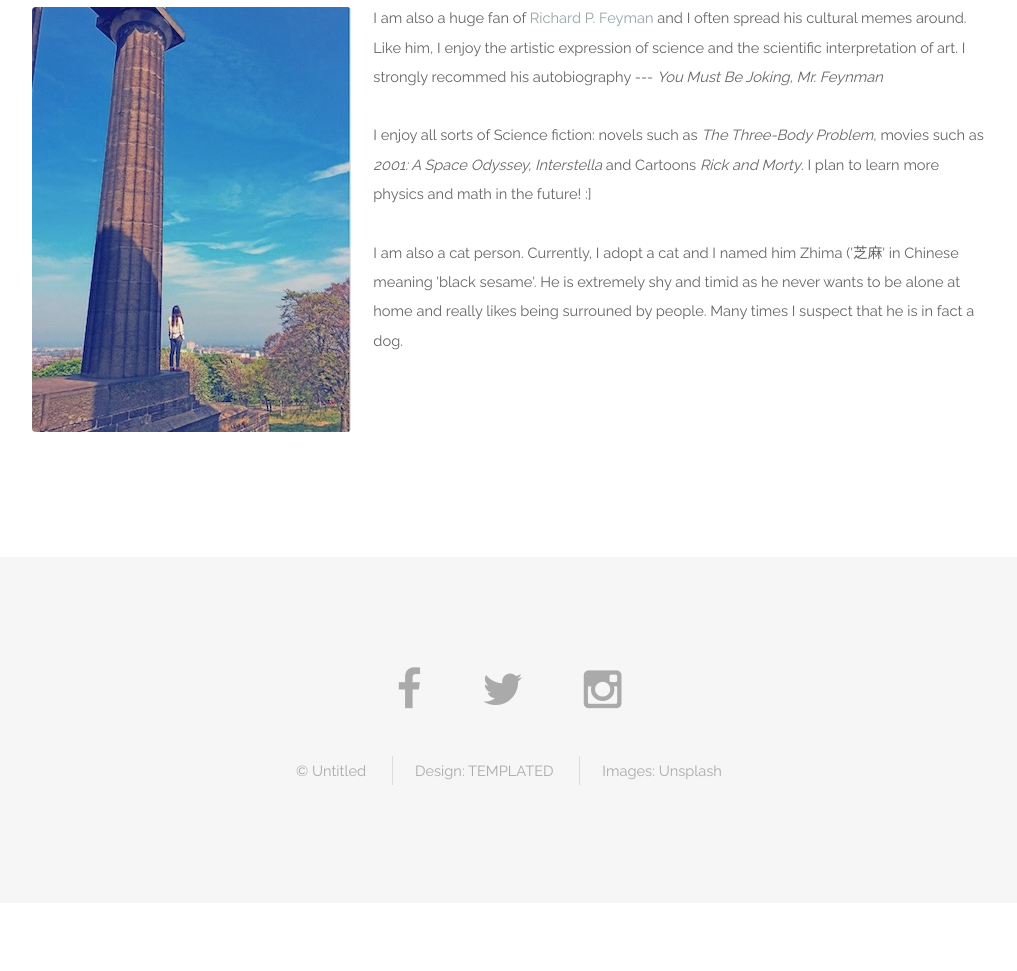
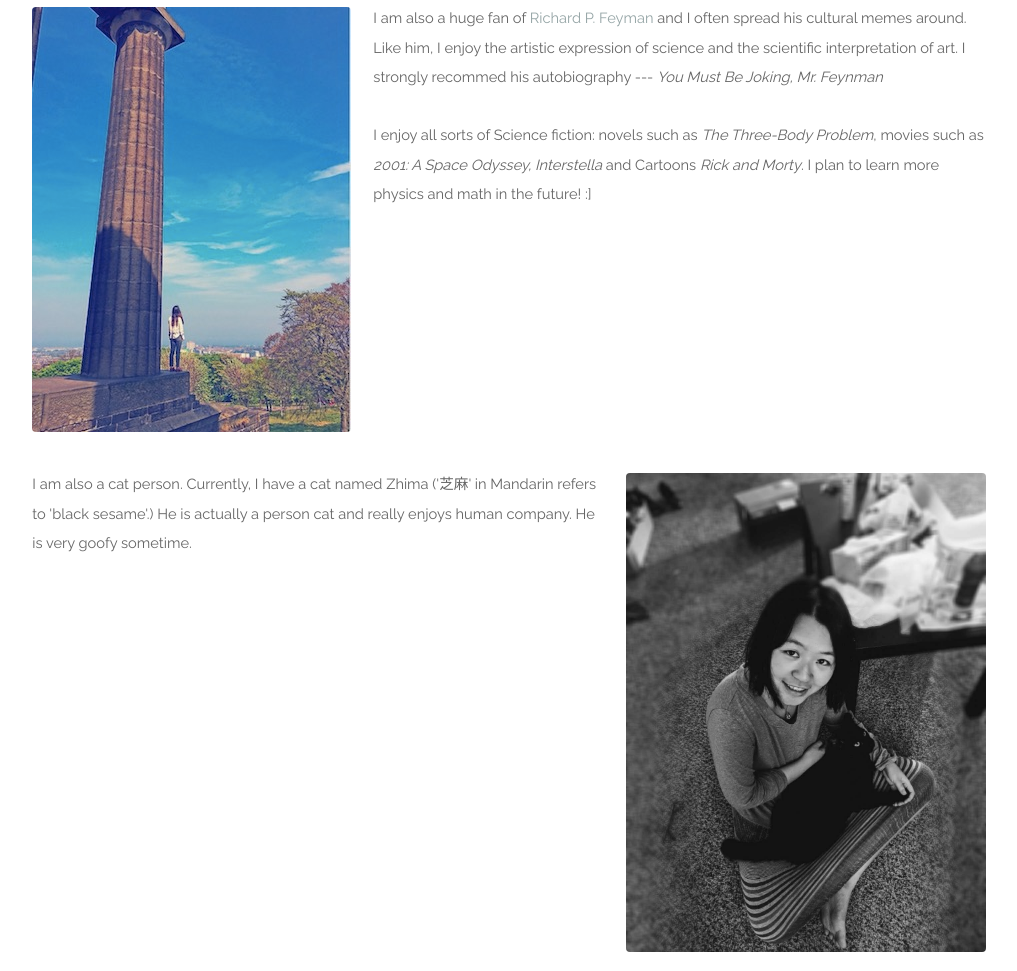
Before and after one commit to yiyunzhao/yiyunzhao.github.io, a plain HTML site: page Me.html in a window 1280 px wide. Shown: the part 296-1267 px from the top of the page, without its empty margins (131-1148 px from the left). Before the commit the page ends 1199 px from the top, so only its background shows below. Drawn offline with Linux system fonts and the light colour scheme.

Commit message:
update may 1st

```diff
--- a/Me.html
+++ b/Me.html
@@ -45,8 +45,31 @@
 					<p>I enjoy all sorts of Science fiction: novels such as <i>The Three-Body Problem</i>, movies such as <i>2001: A Space Odyssey, Interstella </i> and Cartoons <i>Rick and Morty</i>. I plan to learn more physics and math in the future! :]</p>
 
 
-					<p> I am also a cat person. Currently, I adopt a cat and I named him Zhima ('芝麻' in Chinese meaning 'black sesame'. He is extremely shy and timid as he never wants to be alone at home and really likes being surrouned by people. Many times I suspect that he is in fact a dog. </p>
 					<pre>
+
+
+
+
+
+
+					</pre>
+					<a href="#"><span class="image right"><img src="images/catme.jpg" alt="" /></a>
+					<p> I am also a cat person. Currently, I have a cat named Zhima ('芝麻' in Mandarin refers to 'black sesame'.)
+					He is actually a person cat and really enjoys human company. He is very goofy sometime. </p>
+
+
+
+					<pre>
+
+
+
+
+
+
+
+
+
+
 
 
 					</pre>
```
Also changed, not shown: index.html (+1 -1 lines), images/catme.jpg (added), 1 other file.
